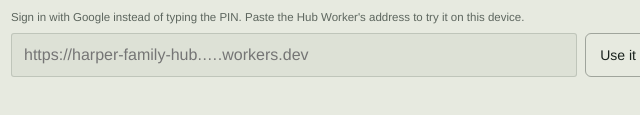
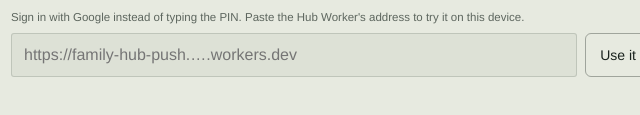
Before and after one commit to harperjonathanp-art/harper-family-hub, a plain HTML site: page index.html in a window 1280 px wide. Shown: the part 473-588 px from the top of the page, 309-949 px from the left. Drawn offline with Linux system fonts and the light colour scheme; a web font is replaced by a local one.

Commit message:
Name the Worker that actually exists: family-hub-push
The repo said a Worker named harper-family-hub was connected to it through
Workers Builds. In Cloudflare there is no such Worker: the push relay runs as
family-hub-push, pasted into the dashboard in September and never connected
to a repository, so a push to main has not been deploying anything.

- wrangler.jsonc names family-hub-push, so that connecting the repo deploys
  onto the existing Worker and keeps its address and keys, and uses the
  compatibility date the relay has been running on.
- worker/README.md gains the missing first step (connect the repo) and a way
  to check the result; push-worker/README.md and the example addresses say
  what is true.

Co-Authored-By: Claude <noreply@anthropic.com>
Claude-Session: https://claude.ai/code/session_01EZiB3JL97W9iVCKsgRooTJ

```diff
--- a/index.html
+++ b/index.html
@@ -528,7 +528,7 @@ function oldBackendHtml() {
 let VIEW = "today";
 let POLL = null;
 
-// The Hub's Worker, e.g. "https://harper-family-hub.<name>.workers.dev". While this is blank,
+// The Hub's Worker, e.g. "https://family-hub-push.<name>.workers.dev". While this is blank,
 // a device can be given the address in Settings to try signing in (see worker/README.md).
 const HUB = "";
 
@@ -1884,7 +1884,7 @@ async function renderSignin(msg) {
   if (!cfg.hub) {
     box.innerHTML = `<div class="tiny">Sign in with Google instead of typing the PIN. Paste the Hub Worker's address to try it on this device.</div>
       <div class="addrow" style="margin-top:var(--space-2)">
-        <input type="url" id="setHub" class="grow" placeholder="https://harper-family-hub.….workers.dev" data-nodraft="1">
+        <input type="url" id="setHub" class="grow" placeholder="https://family-hub-push.….workers.dev" data-nodraft="1">
         <button class="ghost" onclick="saveHub()">Use it</button>
       </div>`;
     return;
```
Also changed, not shown: worker/test/hub.test.js (+1 -1 lines), apps-script/README.md, push-worker/README.md, worker/README.md, 1 other file.
